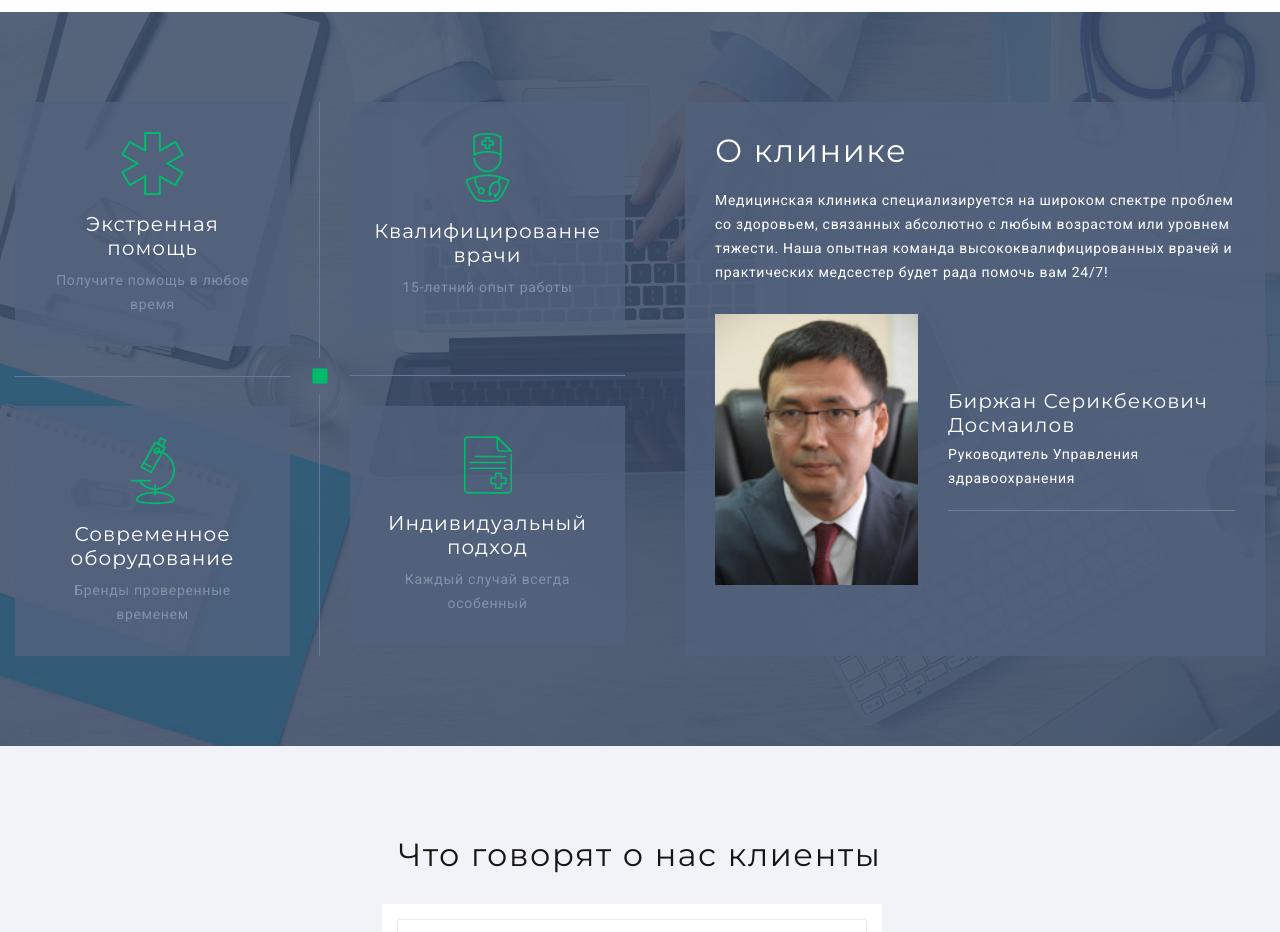
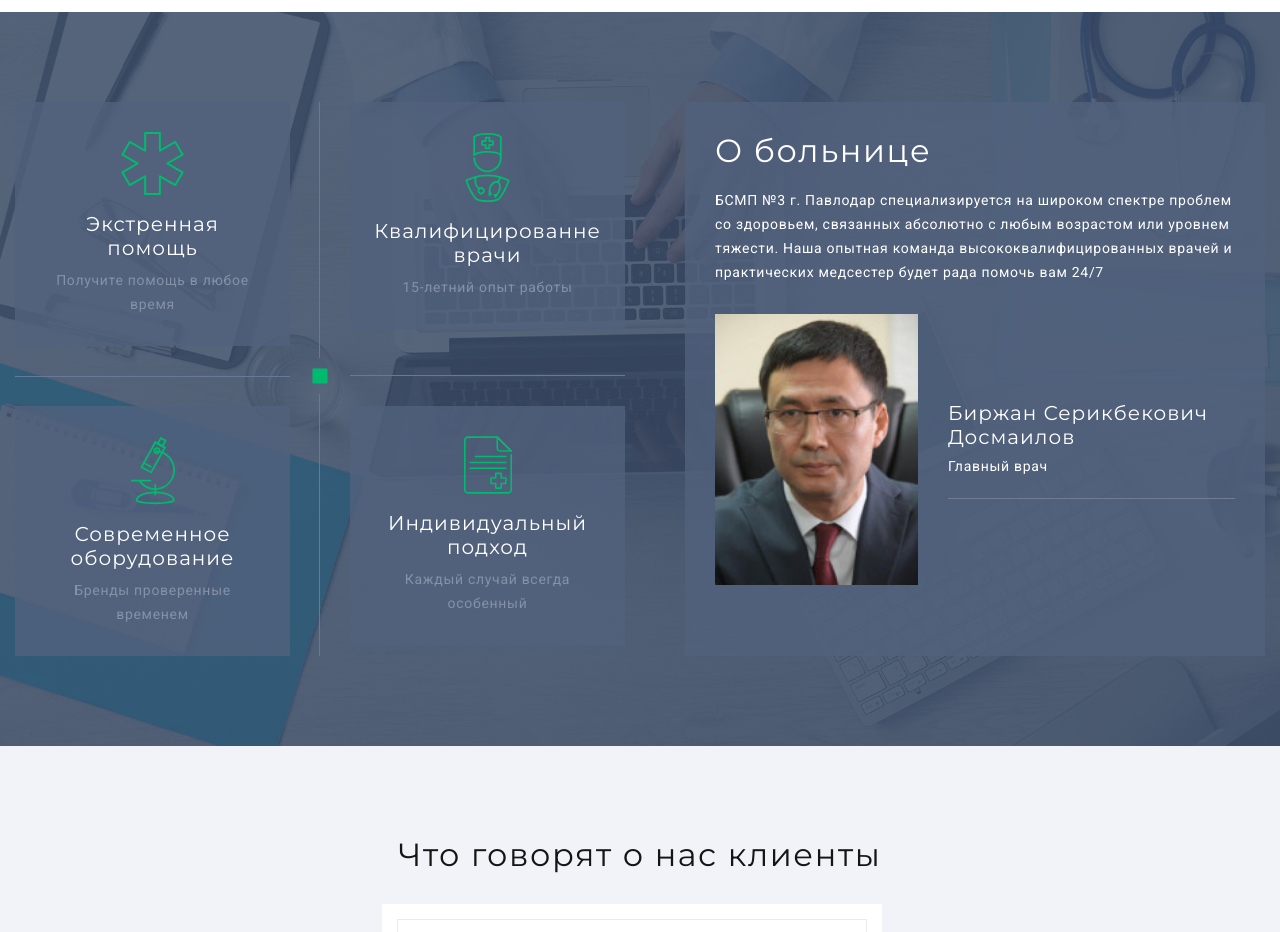
Before and after one commit to Zer02L/general_clinic, a plain HTML site: page index.html in a window 1280 px wide. Shown: the part 1100-2032 px from the top of the page. Drawn offline with Linux system fonts and the light colour scheme.

Commit message:
General doctor

```diff
--- a/index.html
+++ b/index.html
@@ -307,17 +307,16 @@
               </div>
               <div class="cell-lg-5 reveal-lg-flex">
                 <div class="about-unit">
-                  <h2 class="about-unit-title wow fadeInUp" data-wow-delay=".4s">О клинике</h2>
-                  <p class="wow fadeInUp" data-wow-delay=".5s">Медицинская клиника специализируется на широком спектре проблем со здоровьем, связанных абсолютно с любым возрастом или
-                  уровнем тяжести. Наша опытная команда высококвалифицированных врачей и практических медсестер будет рада помочь вам
-                  24/7!</p>
+                  <h2 class="about-unit-title wow fadeInUp" data-wow-delay=".4s">О больнице</h2>
+                  <p class="wow fadeInUp" data-wow-delay=".5s">БСМП №3 г. Павлодар специализируется на широком спектре проблем со здоровьем, связанных абсолютно с любым возрастом или
+                  уровнем тяжести. Наша опытная команда высококвалифицированных врачей и практических медсестер будет рада помочь вам 24/7</p>
                   <div class="about-unit-quote">
                     <div class="about-unit-quote-left wow fadeIn" data-wow-delay=".8s"><img
                         src="images/director.jpeg" alt="" width="203" height="260" />
                     </div>
                     <div class="about-unit-quote-body">
                       <h4 class="about-unit-quote-title wow fadeInUp" data-wow-delay=".9s">Биржан Серикбекович Досмаилов</h4>
-                      <p class="about-unit-quote-cite wow fadeInUp" data-wow-delay="1s">Руководитель Управления здравоохранения</p>
+                      <p class="about-unit-quote-cite wow fadeInUp" data-wow-delay="1s">Главный врач</p>
                       <div class="about-unit-quote-divider wow fadeInUp" data-wow-delay="1.1s"></div>
                     </div>
                   </div>
```
Also changed, not shown: doctors.html (+1 -1 lines).
